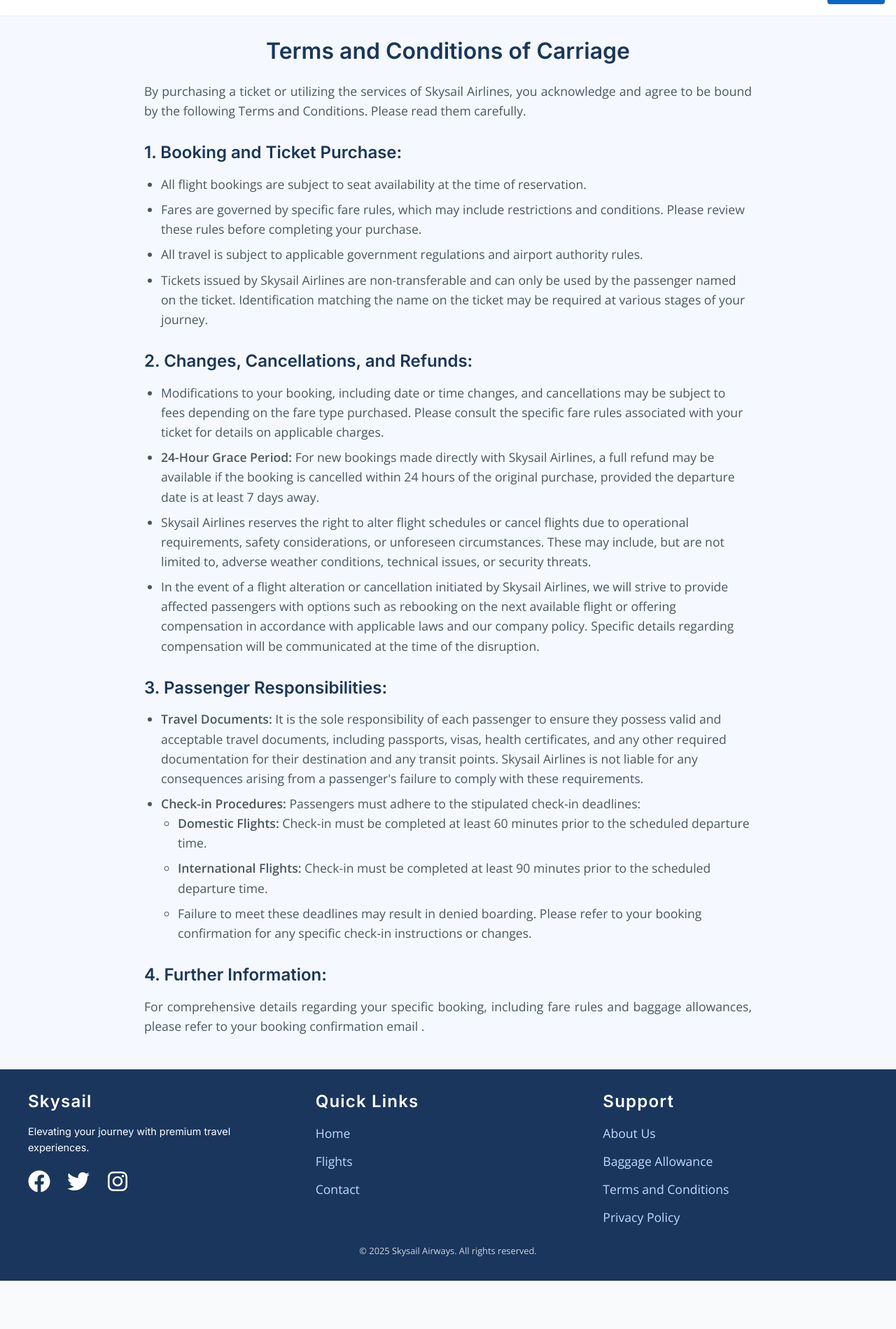
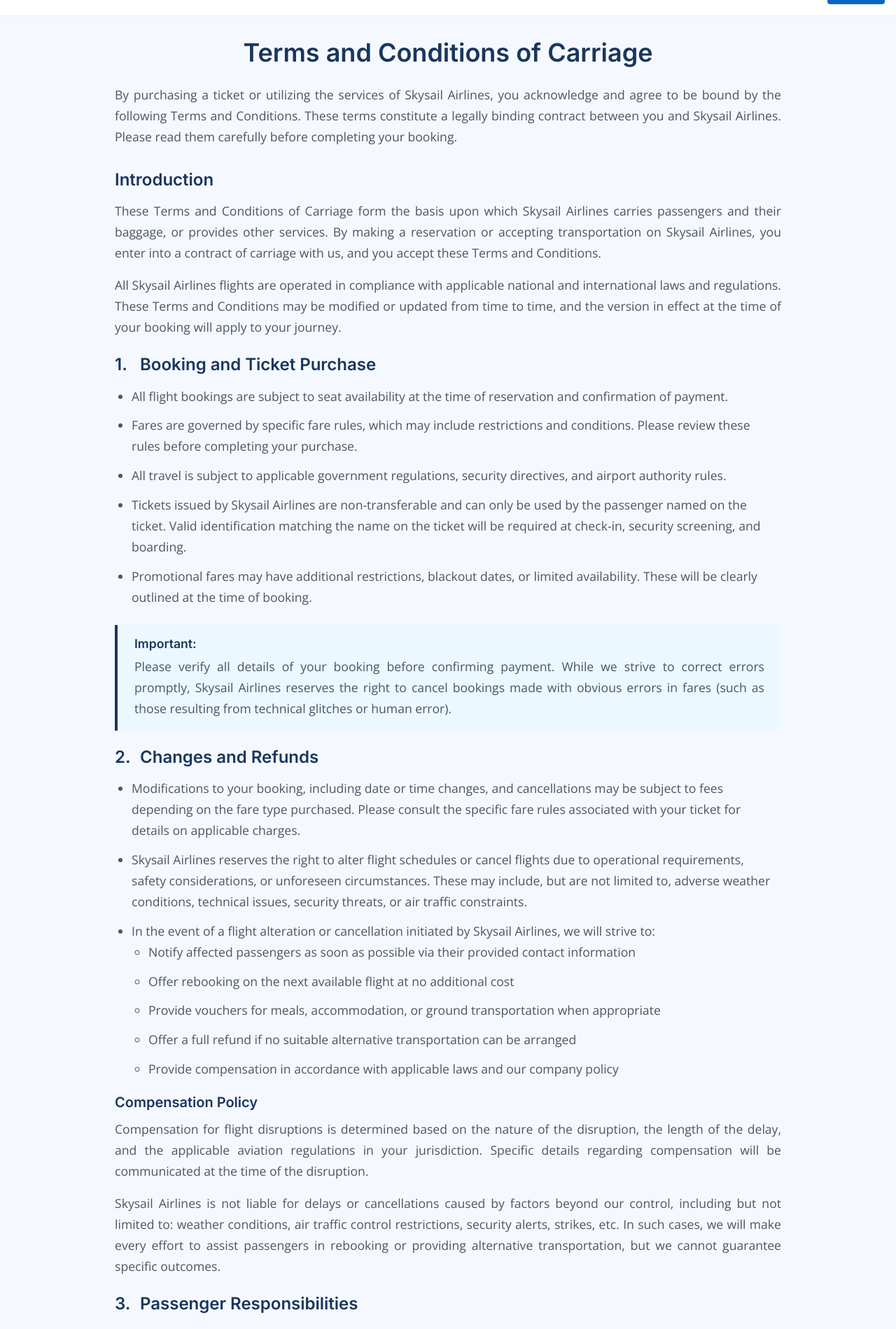
Before and after one commit to akshayreddyvelugati/Skysail_Air, a React (Vite) app in the folder frontend/: page /terms-and-conditions in a window 1280 px wide. Shown: the part 52-1951 px from the top of the page at 70% size. Before the commit the page ends 1882 px from the top, so only its background shows below. Built offline with nearby package versions, Linux system fonts and the light colour scheme.

Commit message:
fourth commit

```diff
--- a/frontend/src/pages/footer/TermsAndConditions.jsx
+++ b/frontend/src/pages/footer/TermsAndConditions.jsx
@@ -1,4 +1,4 @@
-import React from 'react';
+import React, { useRef } from 'react';
 import styled from 'styled-components';
 import { Helmet } from 'react-helmet';
 
@@ -10,22 +10,25 @@
 `;
 
 const ContentWrapper = styled.main`
-  max-width: 900px;
+  max-width: 1000px;
+  width: 100%;
   margin: 2rem auto;
+  padding: 0 1.5rem;
+  flex: 1;
+
+  @media (max-width: 768px) {
+    margin: 1rem auto;
     padding: 0 1rem;
-  flex: 1;
-  @media (max-width: 768px) {
-    margin: 1.5rem auto;
-    padding: 0 0.75rem;
   }
 `;
 
 const PageTitle = styled.h1`
   font-family: ${({ theme }) => theme.fonts.primary || "'Poppins', sans-serif"};
   color: ${({ theme }) => theme.colors.navyBlue || '#1A365D'};
-  font-size: 2rem;
+  font-size: 2.25rem;
   margin-bottom: 1.5rem;
   text-align: center;
+
   @media (max-width: 768px) {
     font-size: 1.75rem;
     margin-bottom: 1rem;
@@ -36,41 +39,97 @@
   font-family: ${({ theme }) => theme.fonts.primary || "'Poppins', sans-serif"};
   color: ${({ theme }) => theme.colors.navyBlue || '#1A365D'};
   font-size: 1.5rem;
-  margin: 2rem 0 1rem;
+  margin: 1.5rem 0 1rem;
+  display: flex;
+  align-items: center;
+
   @media (max-width: 768px) {
     font-size: 1.3rem;
+  }
+`;
+
+const SubsectionTitle = styled.h3`
+  font-family: ${({ theme }) => theme.fonts.primary || "'Poppins', sans-serif"};
+  color: ${({ theme }) => theme.colors.navyBlue || '#1A365D'};
+  font-size: 1.25rem;
+  margin: 1.25rem 0 0.75rem;
+
+  @media (max-width: 768px) {
+    font-size: 1.1rem;
   }
 `;
 
 const PageText = styled.p`
   font-family: ${({ theme }) => theme.fonts.secondary || "'Open Sans', sans-serif"};
   color: ${({ theme }) => theme.colors.darkGrey || '#4B5563'};
-  line-height: 1.6;
+  line-height: 1.7;
   font-size: 1.1rem;
   margin-bottom: 1rem;
-  text-align: justify; /* Added to make text "sentence fit" */
+  text-align: justify;
+
   @media (max-width: 768px) {
     font-size: 1rem;
+    line-height: 1.6;
   }
 `;
 
 const ListItem = styled.li`
   font-family: ${({ theme }) => theme.fonts.secondary || "'Open Sans', sans-serif"};
   color: ${({ theme }) => theme.colors.darkGrey || '#4B5563'};
+  line-height: 1.7;
+  font-size: 1.1rem;
+  margin-bottom: 0.75rem;
+
+  @media (max-width: 768px) {
+    font-size: 1rem;
     line-height: 1.6;
+  }
+`;
+
+const StyledList = styled.ul`
+  margin-bottom: 1.25rem;
+  padding-left: 1.5rem;
+`;
+
+const HeaderSection = styled.div`
+  margin-bottom: 2rem;
+`;
+
+const SectionNumber = styled.span`
+  display: inline-block;
+  margin-right: 0.75rem;
+  min-width: 1.5rem;
+  font-weight: bold;
+  color: ${({ theme }) => theme.colors.primary || '#3182CE'};
+`;
+
+const ImportantNote = styled.div`
+  background-color: ${({ theme }) => theme.colors.highlightBg || '#EBF8FF'};
+  border-left: 4px solid ${({ theme }) => theme.colors.primary || '#3182CE'};
+  padding: 1rem 1.5rem;
+  margin: 1.5rem 0;
+  border-radius: 0 8px 8px 0;
+
+  @media (max-width: 768px) {
+    padding: 0.75rem 1rem;
+  }
+`;
+
+const ImportantTitle = styled.h4`
+  font-family: ${({ theme }) => theme.fonts.primary || "'Poppins', sans-serif"};
+  color: ${({ theme }) => theme.colors.primary || '#3182CE'};
   font-size: 1.1rem;
+  margin-top: 0;
   margin-bottom: 0.5rem;
+
   @media (max-width: 768px) {
     font-size: 1rem;
   }
 `;
 
-const StyledList = styled.ul`
-  margin-bottom: 1rem;
-  padding-left: 1.5rem;
-`;
+function TermsAndConditions() {
+  const topRef = useRef(null);
 
-function TermsAndConditions() {
   return (
     <>
       <Helmet>
@@ -82,43 +141,111 @@
       </Helmet>
       <PageWrapper>
         <ContentWrapper role="main">
+          <div ref={topRef} id="top"></div>
           <PageTitle>Terms and Conditions of Carriage</PageTitle>
+
+          <HeaderSection>
             <PageText>
-            By purchasing a ticket or utilizing the services of Skysail Airlines, you acknowledge and agree to be bound by the following Terms and Conditions. Please read them carefully.
+              By purchasing a ticket or utilizing the services of Skysail Airlines, you acknowledge and agree to be bound by the following Terms and Conditions. These terms constitute a legally binding contract between you and Skysail Airlines. Please read them carefully before completing your booking.
             </PageText>
+          </HeaderSection>
 
-          <SectionTitle>1. Booking and Ticket Purchase:</SectionTitle>
+          <section id="introduction" aria-labelledby="introduction-title">
+            <SectionTitle id="introduction-title">Introduction</SectionTitle>
+            <PageText>
+              These Terms and Conditions of Carriage form the basis upon which Skysail Airlines carries passengers and their baggage, or provides other services. By making a reservation or accepting transportation on Skysail Airlines, you enter into a contract of carriage with us, and you accept these Terms and Conditions.
+            </PageText>
+            <PageText>
+              All Skysail Airlines flights are operated in compliance with applicable national and international laws and regulations. These Terms and Conditions may be modified or updated from time to time, and the version in effect at the time of your booking will apply to your journey.
+            </PageText>
+          </section>
+
+          <section id="booking" aria-labelledby="booking-title">
+            <SectionTitle id="booking-title"><SectionNumber>1.</SectionNumber>Booking and Ticket Purchase</SectionTitle>
             <StyledList>
-            <ListItem>All flight bookings are subject to seat availability at the time of reservation.</ListItem>
+              <ListItem>All flight bookings are subject to seat availability at the time of reservation and confirmation of payment.</ListItem>
               <ListItem>Fares are governed by specific fare rules, which may include restrictions and conditions. Please review these rules before completing your purchase.</ListItem>
-            <ListItem>All travel is subject to applicable government regulations and airport authority rules.</ListItem>
-            <ListItem>Tickets issued by Skysail Airlines are non-transferable and can only be used by the passenger named on the ticket. Identification matching the name on the ticket may be required at various stages of your journey.</ListItem>
+              <ListItem>All travel is subject to applicable government regulations, security directives, and airport authority rules.</ListItem>
+              <ListItem>Tickets issued by Skysail Airlines are non-transferable and can only be used by the passenger named on the ticket. Valid identification matching the name on the ticket will be required at check-in, security screening, and boarding.</ListItem>
+              <ListItem>Promotional fares may have additional restrictions, blackout dates, or limited availability. These will be clearly outlined at the time of booking.</ListItem>
             </StyledList>
 
-          <SectionTitle>2. Changes, Cancellations, and Refunds:</SectionTitle>
+            <ImportantNote>
+              <ImportantTitle>Important:</ImportantTitle>
+              <PageText style={{ margin: 0 }}>
+                Please verify all details of your booking before confirming payment. While we strive to correct errors promptly, Skysail Airlines reserves the right to cancel bookings made with obvious errors in fares (such as those resulting from technical glitches or human error).
+              </PageText>
+            </ImportantNote>
+          </section>
+
+          <section id="changes" aria-labelledby="changes-title">
+            <SectionTitle id="changes-title"><SectionNumber>2.</SectionNumber>Changes and Refunds</SectionTitle>
             <StyledList>
               <ListItem>Modifications to your booking, including date or time changes, and cancellations may be subject to fees depending on the fare type purchased. Please consult the specific fare rules associated with your ticket for details on applicable charges.</ListItem>
-            <ListItem><strong>24-Hour Grace Period:</strong> For new bookings made directly with Skysail Airlines, a full refund may be available if the booking is cancelled within 24 hours of the original purchase, provided the departure date is at least 7 days away.</ListItem>
-            <ListItem>Skysail Airlines reserves the right to alter flight schedules or cancel flights due to operational requirements, safety considerations, or unforeseen circumstances. These may include, but are not limited to, adverse weather conditions, technical issues, or security threats.</ListItem>
-            <ListItem>In the event of a flight alteration or cancellation initiated by Skysail Airlines, we will strive to provide affected passengers with options such as rebooking on the next available flight or offering compensation in accordance with applicable laws and our company policy. Specific details regarding compensation will be communicated at the time of the disruption.</ListItem>
-          </StyledList>
-
-          <SectionTitle>3. Passenger Responsibilities:</SectionTitle>
+              <ListItem>Skysail Airlines reserves the right to alter flight schedules or cancel flights due to operational requirements, safety considerations, or unforeseen circumstances. These may include, but are not limited to, adverse weather conditions, technical issues, security threats, or air traffic constraints.</ListItem>
+              <ListItem>In the event of a flight alteration or cancellation initiated by Skysail Airlines, we will strive to:
                 <StyledList>
-            <ListItem><strong>Travel Documents:</strong> It is the sole responsibility of each passenger to ensure they possess valid and acceptable travel documents, including passports, visas, health certificates, and any other required documentation for their destination and any transit points. Skysail Airlines is not liable for any consequences arising from a passenger's failure to comply with these requirements.</ListItem>
-            <ListItem><strong>Check-in Procedures:</strong> Passengers must adhere to the stipulated check-in deadlines:
-              <StyledList>
-                <ListItem><strong>Domestic Flights:</strong> Check-in must be completed at least 60 minutes prior to the scheduled departure time.</ListItem>
-                <ListItem><strong>International Flights:</strong> Check-in must be completed at least 90 minutes prior to the scheduled departure time.</ListItem>
-                <ListItem>Failure to meet these deadlines may result in denied boarding. Please refer to your booking confirmation for any specific check-in instructions or changes.</ListItem>
+                  <ListItem>Notify affected passengers as soon as possible via their provided contact information</ListItem>
+                  <ListItem>Offer rebooking on the next available flight at no additional cost</ListItem>
+                  <ListItem>Provide vouchers for meals, accommodation, or ground transportation when appropriate</ListItem>
+                  <ListItem>Offer a full refund if no suitable alternative transportation can be arranged</ListItem>
+                  <ListItem>Provide compensation in accordance with applicable laws and our company policy</ListItem>
                 </StyledList>
               </ListItem>
             </StyledList>
 
-          <SectionTitle>4. Further Information:</SectionTitle>
+            <SubsectionTitle>Compensation Policy</SubsectionTitle>
             <PageText>
-            For comprehensive details regarding your specific booking, including fare rules and baggage allowances, please refer to your booking confirmation email .
+              Compensation for flight disruptions is determined based on the nature of the disruption, the length of the delay, and the applicable aviation regulations in your jurisdiction. Specific details regarding compensation will be communicated at the time of the disruption.
             </PageText>
+            <PageText>
+              Skysail Airlines is not liable for delays or cancellations caused by factors beyond our control, including but not limited to: weather conditions, air traffic control restrictions, security alerts, strikes, etc. In such cases, we will make every effort to assist passengers in rebooking or providing alternative transportation, but we cannot guarantee specific outcomes.
+            </PageText>
+          </section>
+
+          <section id="passenger" aria-labelledby="passenger-title">
+            <SectionTitle id="passenger-title"><SectionNumber>3.</SectionNumber>Passenger Responsibilities</SectionTitle>
+            <SubsectionTitle>Travel Documents</SubsectionTitle>
+            <PageText>
+              It is the sole responsibility of each passenger to ensure they possess valid and acceptable travel documents, including passports, visas, health certificates, and any other required documentation for their destination and any transit points. Skysail Airlines is not liable for any consequences arising from a passenger's failure to comply with these requirements.
+            </PageText>
+
+            <SubsectionTitle>Check-in Procedures</SubsectionTitle>
+            <PageText>
+              Passengers must adhere to the stipulated check-in deadlines:
+            </PageText>
+            <StyledList>
+              <ListItem><strong>Domestic Flights:</strong> Check-in must be completed at least 60 minutes prior to the scheduled departure time.</ListItem>
+              <ListItem><strong>International Flights:</strong> Check-in must be completed at least 90 minutes prior to the scheduled departure time.</ListItem>
+              <ListItem>Boarding gates close 30 minutes before departure for all flights.</ListItem>
+              <ListItem>Failure to meet these deadlines may result in denied boarding with no refund entitlement.</ListItem>
+            </StyledList>
+
+            <SubsectionTitle>Conduct During Travel</SubsectionTitle>
+            <PageText>
+              Passengers are expected to conduct themselves in a manner that does not compromise the safety, comfort, or enjoyment of other passengers or the operation of the flight. Skysail Airlines reserves the right to refuse carriage or discontinue carriage of any passenger whose behavior is disruptive, threatening, or otherwise inappropriate, without liability for refund or compensation.
+            </PageText>
+
+            <ImportantNote>
+              <ImportantTitle>Special Assistance:</ImportantTitle>
+              <PageText style={{ margin: 0 }}>
+                Passengers requiring special assistance, including those with reduced mobility, medical conditions, or traveling with infants, should notify Skysail Airlines at least 48 hours prior to their scheduled departure to ensure appropriate arrangements can be made.
+              </PageText>
+            </ImportantNote>
+          </section>
+
+          <section id="further" aria-labelledby="further-title">
+            <SectionTitle id="further-title"><SectionNumber>4.</SectionNumber>Further Information</SectionTitle>
+            <PageText>
+              For comprehensive details regarding your specific booking, including fare rules and baggage allowances, please refer to your booking confirmation email.
+            </PageText>
+            <PageText>
+              These Terms and Conditions may be updated periodically. The version in effect at the time of your booking will apply to your journey. We encourage you to review them prior to each booking.
+            </PageText>
+            <PageText>
+              If you have any questions or require clarification on any aspect of these Terms and Conditions, please contact our customer service team via <a href="mailto:support@skysailairlines.com">mail to: support@skysailairlines.com</a> or call our 24/7 customer service line at +1-800-SKY-SAIL.
+            </PageText>
+          </section>
         </ContentWrapper>
       </PageWrapper>
     </>
```
Lines whose indentation alone changed are shown as unchanged.
